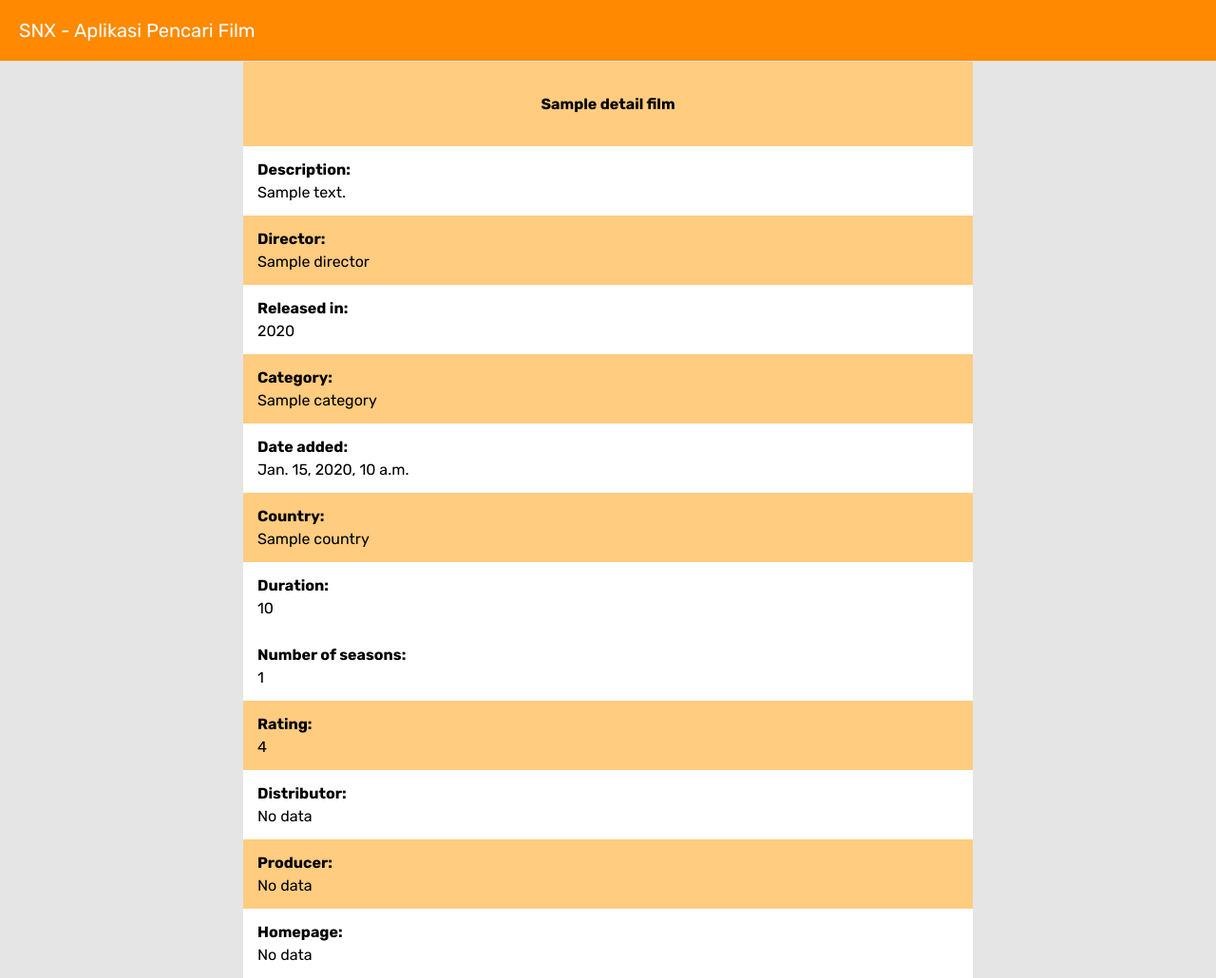
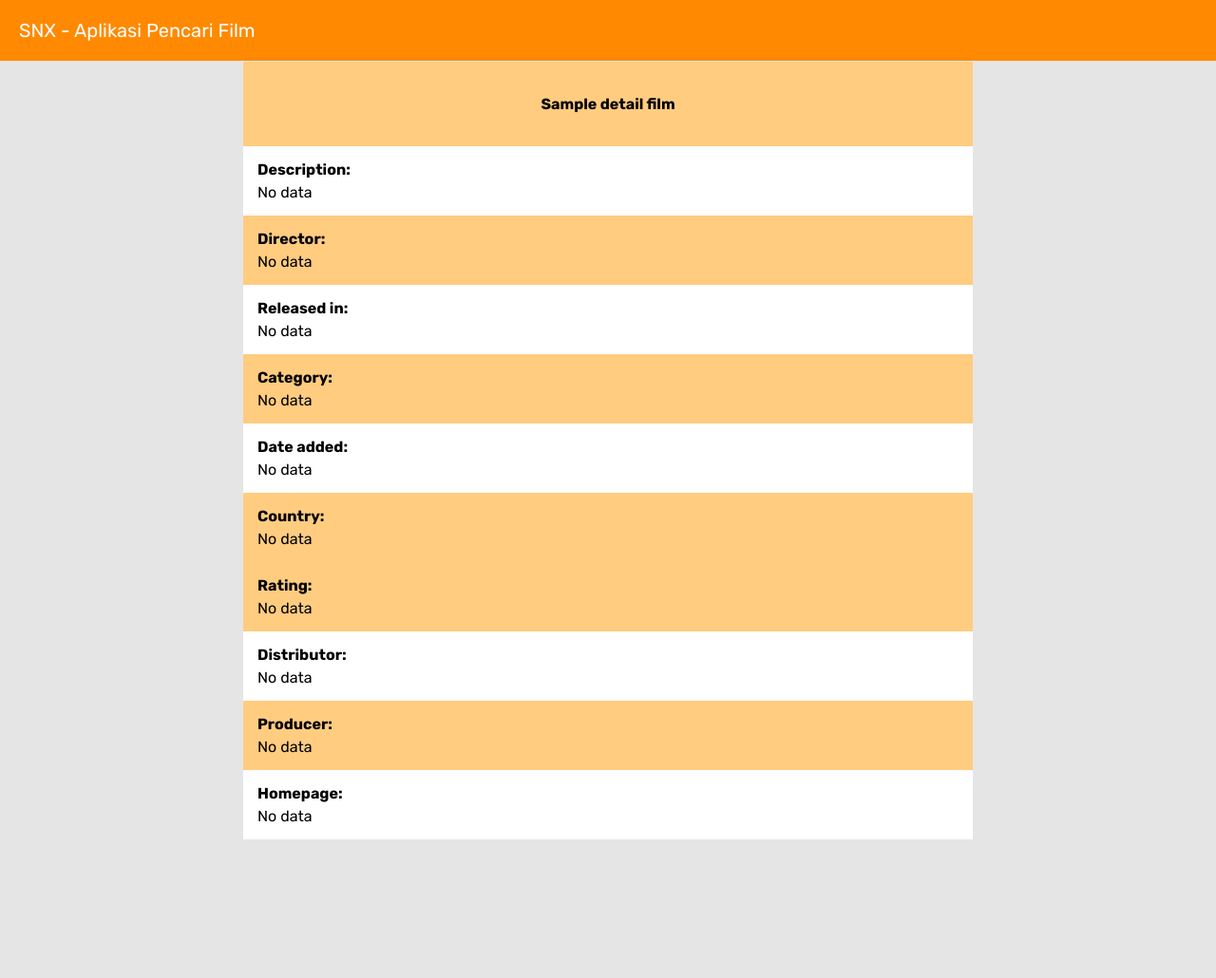
Before and after one commit to blurey8/semantic-netflix, a Django app: template main/templates/main/film_detail.html in a window 1280 px wide. Shown: the whole page at 95% size. After the commit the page ends 884 px from the top, so only its background shows below. Run offline with Django 3.2, Linux system fonts and the light colour scheme; the template is opened without the code that fills it: most values are stand-ins (such as "Sample title", 1, 10 or a date in 2020).

Commit message:
adding 'no data' if no data in local ttl

```diff
--- a/main/templates/main/film_detail.html
+++ b/main/templates/main/film_detail.html
@@ -12,37 +12,61 @@
     </div>
     <div class="even">
       <div class="desc">Description:</div>
+      {%if 'description' in detail_film%}
         {{detail_film.description}}
+      {%else%}
+        No data
+      {%endif%}
     </div>
     <div class="odd">
       <div class="desc">Director:</div>
+      {%if 'director' in detail_film%}
         {{detail_film.director}}
+      {%else%}
+        No data
+      {%endif%}
     </div>
     <div class="even">
       <div class="desc">Released in:</div>
+      {%if 'releaseYear' in detail_film%}
         {{detail_film.releaseYear}}
+      {%else%}
+        No data
+      {%endif%}
     </div>
     <div class="odd">
       <div class="desc">Category:</div>
+      {%if 'category' in detail_film%}
         {{detail_film.category}}
+      {%else%}
+        No data
+      {%endif%}
     </div>
     <div class="even">
       <div class="desc">Date added:</div>
+      {%if 'dateAdded' in detail_film%}
         {{detail_film.dateAdded}}
+      {%else%}
+        No data
+      {%endif%}
     </div>
     <div class="odd">
       <div class="desc">Country:</div>
+      {%if 'country' in detail_film%}
         {{detail_film.country}}
+      {%else%}
+        No data
+      {%endif%}
     </div>
 
-    {%if detail_film.duration%}
+    {%if 'duration' in detail_film%}
     <div class="even">
       <div class="desc">Duration:</div>
       {{detail_film.duration}}
     </div>
     {%endif%}
 
-    {%if detail_film.numOfSeasons%}
+    {%if 'numOfSeasons' in detail_film%}
     <div class="even">
       <div class="desc">Number of seasons:</div>
       {{detail_film.numOfSeasons}}
@@ -51,7 +75,11 @@
 
     <div class="odd">
       <div class="desc">Rating:</div>
+      {%if 'rating' in detail_film%}
         {{detail_film.rating}}
+      {%else%}
+        No data
+      {%endif%}
     </div>
 
     <div class="even">
```
Lines whose indentation alone changed are shown as unchanged.
